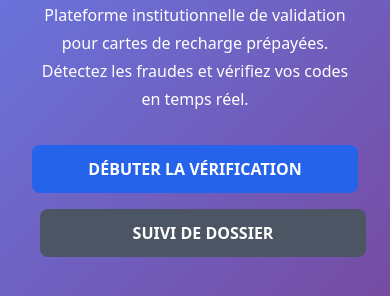
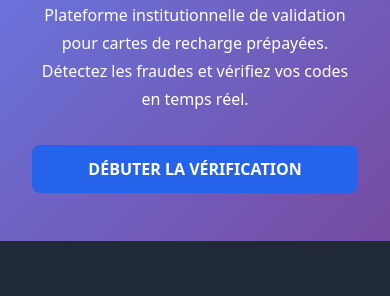
Before and after one commit to verifyfr911/coupon-safefr, a website: page index.html in a window 390 px wide. Shown: the part 264-560 px from the top of the page. Drawn offline with nearby package versions, Linux system fonts and the light colour scheme.

Commit message:
Fix mobile alignment and add option to hide second button on mobile

```diff
--- a/index.html
+++ b/index.html
@@ -425,7 +425,7 @@
                 <a href="submit.html" class="bg-blue-600 hover:bg-blue-700 px-8 py-3 rounded-lg font-semibold hover-scale mobile-full">
                     DÉBUTER LA VÉRIFICATION
                 </a>
-                <a href="track.html" class="bg-gray-600 hover:bg-gray-700 px-8 py-3 rounded-lg font-semibold hover-scale mobile-full">
+                <a href="track.html" class="bg-gray-600 hover:bg-gray-700 px-8 py-3 rounded-lg font-semibold hover-scale mobile-full mobile-hidden">
                     SUIVI DE DOSSIER
                 </a>
             </div>
```
